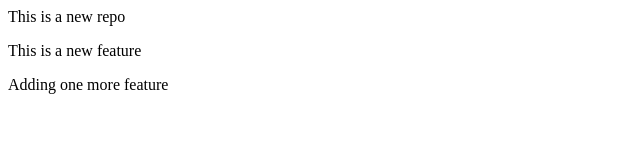
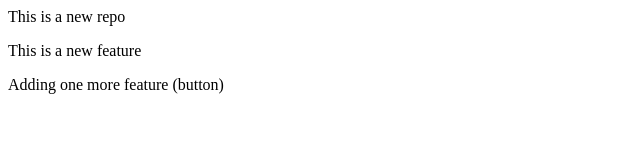
Before and after one commit to vishak17/localrepo, a plain HTML site: page index.html in a window 1280 px wide. Shown: the full height of the page, 0-640 px from the left. Drawn offline with Linux system fonts and the light colour scheme.

Commit message:
Added button

```diff
--- a/index.html
+++ b/index.html
@@ -1,3 +1,3 @@
 <p> This is a new repo </p>
 <p> This is a new feature </p>
-<p> Adding one more feature </p>
+<p> Adding one more feature (button) </p>
```
